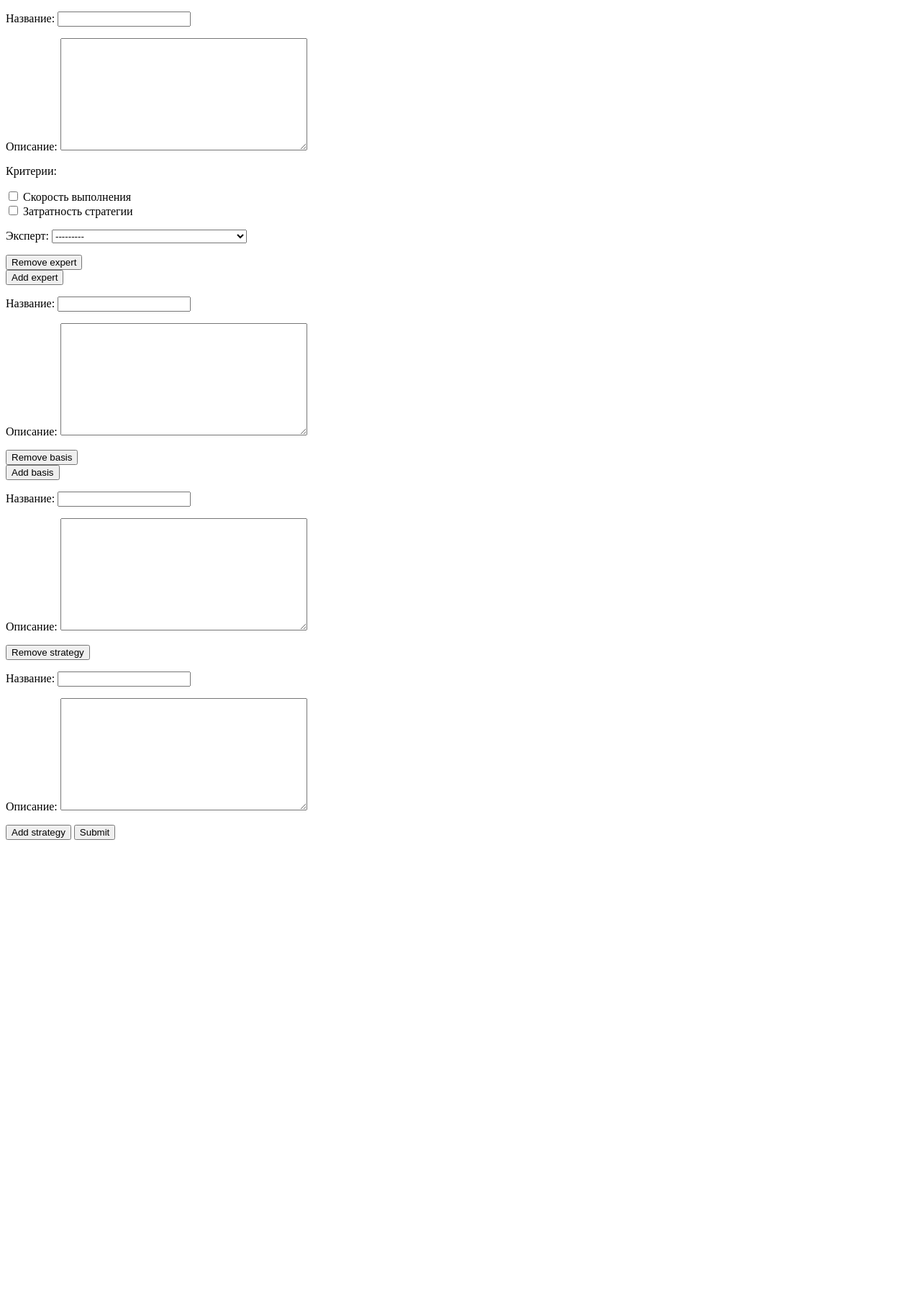
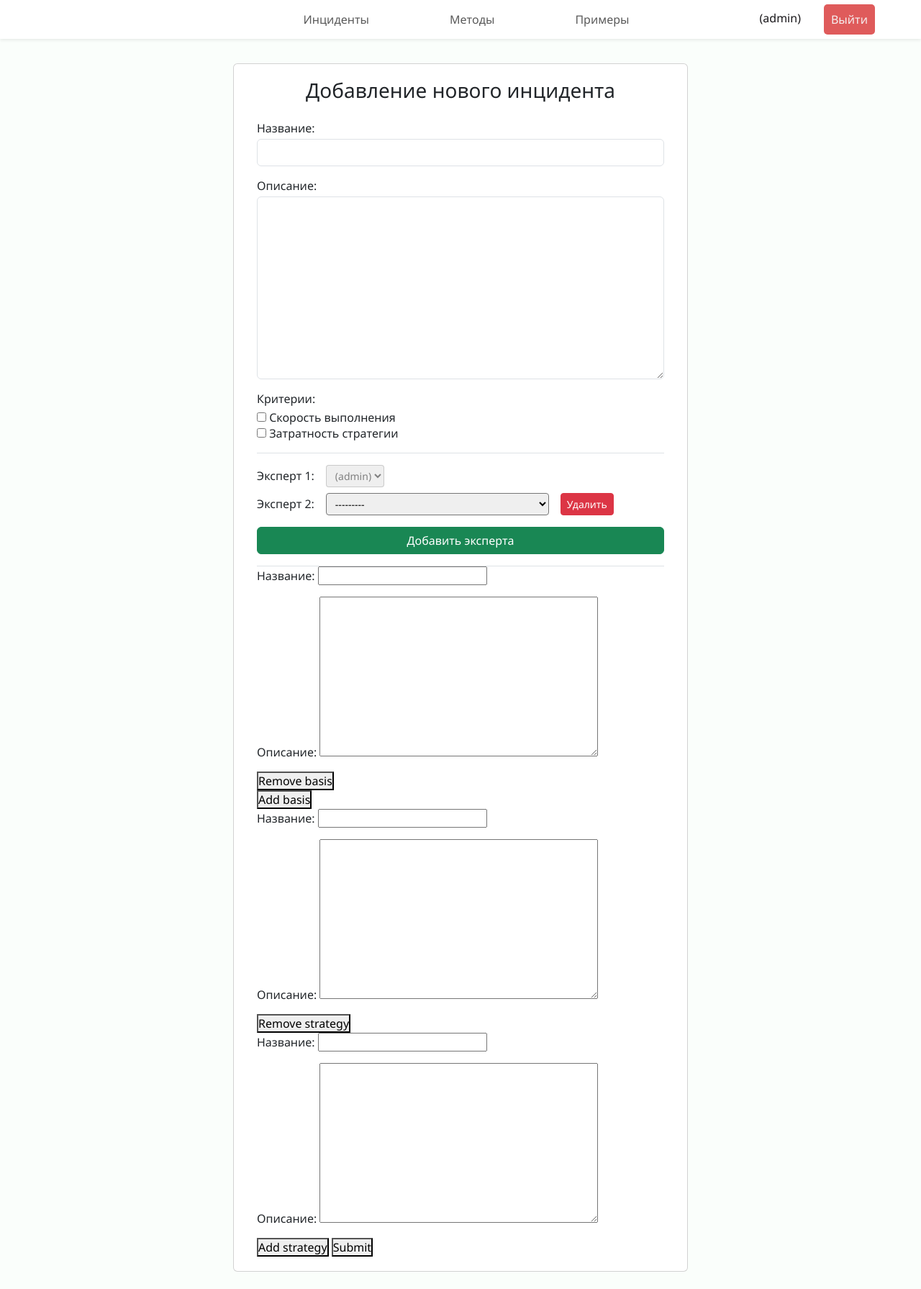
Before and after one commit to pdogger/vkr_incidents, a Django app: page /incident/create in a window 1280 px wide. Shown: the whole page at 72% size. Before the commit the page ends 1167 px from the top, so only its background shows below. Run offline with Django 5.2, Linux system fonts and the light colour scheme; a user stored in the database is signed in; data comes from the database, SQL or seed files in the repository; both versions use the stored data as it was before the commit.

Commit message:
incident_create page: incident + experts designed

```diff
--- a/vkr/incidents/forms.py
+++ b/vkr/incidents/forms.py
@@ -19,30 +19,27 @@ class LoginUserForm(AuthenticationForm):
 class IncidentForm(forms.ModelForm):
     criteries_list = forms.ModelMultipleChoiceField(
         queryset=Criteria.objects.all(),
-        widget=forms.CheckboxSelectMultiple,
+        widget=forms.CheckboxSelectMultiple(attrs={'class': 'mt-1'}),
         required=True,
-        label="Критерии"
+        label="Критерии",
     )
 
     class Meta:
         model = Incident
         fields = ['name', 'description']
-
-
-class IncidentExpertForm(forms.ModelForm):
-    class Meta:
-        model = IncidentExpert
-        fields = ['expert']
+        widgets = {
+            'name': forms.TextInput(attrs={'class': 'form-control mt-1'}),
+            'description': forms.Textarea(attrs={'class': 'form-control mt-1'})
+        }
 
 
 ExpertFormSet = forms.inlineformset_factory(
     Incident,
     IncidentExpert,
     fields=['expert'],
+    widgets = {'expert': forms.Select(attrs={'class': 'form-select-sm'})},
     extra=1,
-    max_num=6,
-    can_delete=False,
-    validate_max=True
+    can_delete=False
 )
 
 
--- a/vkr/incidents/static/incidents/css/style.css
+++ b/vkr/incidents/static/incidents/css/style.css
@@ -40,10 +40,6 @@ body {
     border-bottom: 2px solid #4b464ed3;
 }
 
-.card {
-    width: 40%;
-}
-
 .login-card {
     width: 20%;
 }
--- /dev/null
+++ b/vkr/incidents/static/incidents/js/incident_create.js
@@ -0,0 +1,60 @@
+$(document).ready(function() {
+    $('#add-expert').click(function() {
+        var form_idx = $('.expert-form').length;
+        if(form_idx + 1 == 6) {$('#add-expert').hide();}
+        var form_row = $()
+        var form = $('#empty-expert-form').html().replace(/__prefix__/g, form_idx);
+        $(
+            '<div class="expert-form d-flex align-items-center gap-3"'
+            + ' id="expert-form-' + form_idx + '">'
+            + '<span>Эксперт ' + (form_idx + 2) + ':</span>' + form
+            + '<button type="button" class="remove-expert btn btn-sm btn-danger">Удалить</button>'
+            + '</div>'
+        ).insertBefore('#add-expert');
+        $('#id_incidentexpert_set-TOTAL_FORMS').val(form_idx + 1);
+    });
+
+    $(document).on("click", ".remove-expert", function() {
+        parent = $(this).closest('.expert-form');
+        parent_id = parseInt(parent.attr("id").split('-')[2]);
+        parent.remove();
+
+        var form_idx = $('.expert-form').length;
+        for (var i = parent_id + 1; i <= form_idx; ++i) {
+            cur_el = $('#expert-form-' + i);
+            cur_el.attr('id', 'expert-form-' + (i - 1));
+            cur_el.children('span').text(cur_el.children('span').text().replace(i + 2, i + 1));
+            cur_el.children('select').attr('id', 'incidentexpert_set-' + (i - 1) + '-expert');
+            cur_el.children('select').attr('name', 'incidentexpert_set-' + (i - 1) + '-expert');
+        }
+
+        $('#id_incidentexpert_set-TOTAL_FORMS').val(form_idx);
+        if(form_idx + 1 != 6) {$('#add-expert').show();}
+    });
+
+    $('#add-basis').click(function() {
+        var form_idx = $('.basis-form').length;
+        var form = $('#empty-basis-form').html().replace(/__prefix__/g, form_idx);
+        $('.basis-formset').append('<div class="basis-form">' + form + '</div>');
+        $('#id_basis_set-TOTAL_FORMS').val(form_idx + 1);
+    });
+
+    $('.remove-basis').click(function() {
+        $('.basis-form').last().remove();
+        var forms = $('.basis-form').length;
+        $('#id_basis_set-TOTAL_FORMS').val(forms);
+    });
+
+    $('#add-strategy').click(function() {
+        var form_idx = $('.strategy-form').length;
+        var form = $('#empty-strategy-form').html().replace(/__prefix__/g, form_idx);
+        $('.strategy-formset').append('<div class="strategy-form">' + form + '</div>');
+        $('#id_strategy_set-TOTAL_FORMS').val(form_idx + 1);
+    });
+
+    $('.remove-strategy').click(function() {
+        $('.strategy-form').last().remove();
+        var forms = $('.strategy-form').length;
+        $('#id_strategy_set-TOTAL_FORMS').val(forms);
+    });
+});
--- a/vkr/incidents/templates/incidents/base.html
+++ b/vkr/incidents/templates/incidents/base.html
@@ -10,7 +10,11 @@
     <title>Решение инцидентов</title>
     <link href="https://cdn.jsdelivr.net/npm/bootstrap@5.3.3/dist/css/bootstrap.min.css" rel="stylesheet" integrity="sha384-QWTKZyjpPEjISv5WaRU9OFeRpok6YctnYmDr5pNlyT2bRjXh0JMhjY6hW+ALEwIH" crossorigin="anonymous">
     <link rel="stylesheet" href="https://cdn.jsdelivr.net/npm/bootstrap-icons@1.11.3/font/bootstrap-icons.min.css">
+    <link rel="stylesheet" href="{% static 'incidents/css/style.css' %}">
     {% block links %}
+    {% endblock %}
+
+    {% block scripts %}
     {% endblock %}
 </head>
 <body>
--- a/vkr/incidents/templates/incidents/examples.html
+++ b/vkr/incidents/templates/incidents/examples.html
@@ -1,9 +1,5 @@
 {% extends 'incidents/base.html' %}
 {% load static %}
-
-{% block links %}
-<link rel="stylesheet" href="{% static 'incidents/css/style.css' %}">
-{% endblock %}
 
 {% block header %}
 <header class="header fixed-top shadow-sm d-flex">
--- a/vkr/incidents/templates/incidents/incident_create.html
+++ b/vkr/incidents/templates/incidents/incident_create.html
@@ -1,76 +1,109 @@
-<!DOCTYPE html>
-<html>
-<head>
+{% extends 'incidents/base.html' %}
+{% load static %}
+
+{% block scripts %}
 <script src="https://code.jquery.com/jquery-3.6.0.min.js"></script>
-    <script>
-        $(document).ready(function() {
-            $('#add-expert').click(function() {
-                var form_idx = $('.expert-form').length;
-                var form = $('#empty-expert-form').html().replace(/__prefix__/g, form_idx);
-                $('.expert-formset').append('<div class="expert-form">' + form + '</div>');
-                $('#id_incidentexpert_set-TOTAL_FORMS').val(form_idx + 1);
-            });
+<script src="{% static "incidents/js/incident_create.js" %}"></script>
+{% endblock %}
 
-            $('.remove-expert').click(function() {
-                $('.expert-form').last().remove();
-                var forms = $('.expert-form').length;
-                $('#id_incidentexpert_set-TOTAL_FORMS').val(forms);
-            });
+{% block header %}
+<header class="header fixed-top shadow-sm d-flex">
+    <nav class="navbar navbar-expand-lg w-100">
+        <a class="navbar-brand" href="#"></a>
+        <div class="collapse navbar-collapse justify-content-center" id="navbarNav">
+        <ul class="navbar-nav ">
+            <li class="nav-item px-5"><a class="nav-link" href="{% url 'incidents' %}">Инциденты</a></li>
+            <li class="nav-item px-5"><a class="nav-link" href="{% url 'methods' %}">Методы</a></li>
+            <li class="nav-item px-5"><a class="nav-link" href="{% url 'examples' %}">Примеры</a></li>
+        </ul>
+        </div>
+        <ul class="navbar-nav position-fixed end-0 me-5 align-items-center">
+            <li class="nav-item px-3 text-end mb-1">
+                <div class="fullname">{{ request.user.get_full_name }}</div>
+                <div class="username">({{ request.user.get_username }})</div>
+            </li>
+            <li class="nav-item px-3">
+                <form action="{% url 'logout' %}" method="POST">
+                    {% csrf_token %}
+                    <button class="logout-btn" type="submit">Выйти</button>
+                </form>
+            </li>
+          </ul>
+    </nav>
+</header>
+{% endblock %}
 
-            $('#add-basis').click(function() {
-                var form_idx = $('.basis-form').length;
-                var form = $('#empty-basis-form').html().replace(/__prefix__/g, form_idx);
-                $('.basis-formset').append('<div class="basis-form">' + form + '</div>');
-                $('#id_basis_set-TOTAL_FORMS').val(form_idx + 1);
-            });
-
-            $('.remove-basis').click(function() {
-                $('.basis-form').last().remove();
-                var forms = $('.basis-form').length;
-                $('#id_basis_set-TOTAL_FORMS').val(forms);
-            });
-
-            $('#add-strategy').click(function() {
-                var form_idx = $('.strategy-form').length;
-                var form = $('#empty-strategy-form').html().replace(/__prefix__/g, form_idx);
-                $('.strategy-formset').append('<div class="strategy-form">' + form + '</div>');
-                $('#id_strategy_set-TOTAL_FORMS').val(form_idx + 1);
-            });
-
-            $('.remove-strategy').click(function() {
-                $('.strategy-form').last().remove();
-                var forms = $('.strategy-form').length;
-                $('#id_strategy_set-TOTAL_FORMS').val(forms);
-            });
-        });
-    </script>
-</head>
-<body>
+{% block content %}
+<div class="cards d-flex p-2 flex-column align-items-center">
+    <div class="col-lg-6 col-xxl-5 card mb-3">
+        <div class="card-body mx-3 my-1">
             <form method="post">
                 {% csrf_token %}
-        {{ incident_form.as_p }}
-        <div class="expert-formset">
-            {{ expert_formset.management_form }}
-            <div id="empty-expert-form" style="display:none;">
-                {{ expert_formset.empty_form.as_p }}
+                <h3 class="mb-4	text-center">Добавление нового инцидента</h3>
+                <div class="border-bottom">
+                    {% if incident_form.non_field_errors %}
+                    <div class="alert alert-danger p-2 mb-1 mt-2">
+                        {{ incident_form.non_field_errors|first }}
                     </div>
-            {% for form in expert_formset.forms %}
-                <div class="expert-form">
-                    {{ form.as_p }}
-                    {% if forloop.first %}
-                        <button type="button" class="remove-expert">Remove expert</button>
                     {% endif %}
+                    {% for field in incident_form %}
+                        {% if field.errors %}
+                            <div class="alert alert-danger p-2 mb-1 mt-4">
+                                {{ field.errors|first }}
+                            </div>
+                        {% endif %}
+                        <div class="mb-3">
+                            {{ field.label_tag }}
+                            {{ field }}
                         </div>
                     {% endfor %}
                 </div>
-        <button type="button" id="add-expert">Add expert</button>
+                <div class="expert-formset py-3 border-bottom d-flex flex-column gap-2">
+                    {{ expert_formset.management_form }}
+                    <div id="empty-expert-form" style="display:none;">
+                        {{ expert_formset.empty_form.expert }}
+                    </div>
+
+                    <div class="d-flex align-items-center gap-3">
+                        <span>Эксперт 1:</span>
+                        <select name="creator-expert" class="form-select-sm" disabled>
+                            <option value="" selected="">{{ request.user.get_full_name }} ({{ request.user.get_username }})</option>
+                          </select>
+                    </div>
+
+                    {% for form in expert_formset.forms %}
+                        {% if form.non_field_errors %}
+                            <div class="alert alert-danger p-2 mb-1 mt-4">
+                                {{ form.non_field_errors|first }}
+                            </div>
+                        {% endif %}
+                        <div class="expert-form d-flex align-items-center gap-3" id="expert-form-{{ forloop.counter0 }}">
+                            <span>Эксперт {{ forloop.counter|add:1 }}:</span>
+                            {{ form.expert }}
+                            <button type="button" class="remove-expert btn btn-sm btn-danger">Удалить</button>
+                        </div>
+                    {% endfor %}
+                    <button type="button" class="btn btn-success mt-2" id="add-expert">Добавить эксперта</button>
+                </div>
 
                 <div class="basis-formset">
                     {{ basis_formset.management_form }}
                     <div id="empty-basis-form" style="display:none;">
                         {{ basis_formset.empty_form.as_p }}
                     </div>
+
+                    {% if basis_formset.non_form_errors %}
+                            <div class="alert alert-danger p-2 mb-1 mt-4">
+                                {{ basis_formset.non_form_errors|first }}
+                            </div>
+                    {% endif %}
+
                     {% for form in basis_formset.forms %}
+                        {% if form.non_field_errors %}
+                            <div class="alert alert-danger p-2 mb-1 mt-4">
+                                {{ form.non_field_errors|first }}
+                            </div>
+                        {% endif %}
                         <div class="basis-form">
                             {{ form.as_p }}
                             {% if forloop.first %}
@@ -86,7 +119,19 @@
                     <div id="empty-strategy-form" style="display:none;">
                         {{ strategy_formset.empty_form.as_p }}
                     </div>
+
+                    {% if strategy_formset.non_form_errors %}
+                            <div class="alert alert-danger p-2 mb-1 mt-4">
+                                {{ strategy_formset.non_form_errors|first }}
+                            </div>
+                    {% endif %}
+
                     {% for form in strategy_formset.forms %}
+                        {% if form.non_field_errors %}
+                            <div class="alert alert-danger p-2 mb-1 mt-4">
+                                {{ form.non_field_errors|first }}
+                            </div>
+                        {% endif %}
                         <div class="strategy-form">
                             {{ form.as_p }}
                             {% if forloop.first %}
@@ -99,5 +144,7 @@
 
                 <button type="submit">Submit</button>
             </form>
-</body>
-</html>
+        </div>
+    </div>
+</div>
+{% endblock %}
--- a/vkr/incidents/templates/incidents/incidents.html
+++ b/vkr/incidents/templates/incidents/incidents.html
@@ -1,9 +1,5 @@
 {% extends 'incidents/base.html' %}
 {% load static %}
-
-{% block links %}
-<link rel="stylesheet" href="{% static 'incidents/css/style.css' %}">
-{% endblock %}
 
 {% block header %}
 <header class="header fixed-top shadow-sm d-flex">
@@ -38,7 +34,7 @@
 {% block content %}
 <div class="cards d-flex p-2 flex-column align-items-center">
     {% for incident in incidents %}
-    <div class="card mb-3 {% if incident.is_expert == 1 %}border-success{% endif %}">
+    <div class="col-lg-6 col-xxl-5 card mb-3 {% if incident.is_expert == 1 %}border-success{% endif %}">
         <div class="card-body m-2 mb-1">
           <h5 class="card-title">{{ incident.name|truncatechars:120 }}</h5>
           <p class="card-text">{{ incident.description|linebreaks|truncatechars:360 }}</p>
--- a/vkr/incidents/templates/incidents/methods.html
+++ b/vkr/incidents/templates/incidents/methods.html
@@ -1,9 +1,5 @@
 {% extends 'incidents/base.html' %}
 {% load static %}
-
-{% block links %}
-<link rel="stylesheet" href="{% static 'incidents/css/style.css' %}">
-{% endblock %}
 
 {% block header %}
 <header class="header fixed-top shadow-sm d-flex">
--- a/vkr/incidents/views.py
+++ b/vkr/incidents/views.py
@@ -50,13 +50,19 @@ def incidents_list(request) -> HttpResponse:
 
 @login_required(login_url='login')
 def incident_create(request) -> HttpResponseRedirect | HttpResponse:
-    if request.method == 'POST':
+    if request.method == 'GET':
+        incident_form = IncidentForm()
+        expert_formset = ExpertFormSet()
+        basis_formset = BasisFormSet()
+        strategy_formset = StrategyFormSet()
+    elif request.method == 'POST':
         incident_form = IncidentForm(request.POST)
         expert_formset = ExpertFormSet(request.POST)
         basis_formset = BasisFormSet(request.POST)
         strategy_formset = StrategyFormSet(request.POST)
 
-        if incident_form.is_valid() and expert_formset.is_valid():
+        if all([incident_form.is_valid(), expert_formset.is_valid(),
+                basis_formset.is_valid(), strategy_formset.is_valid()]):
             incident = incident_form.save(commit=False)
             incident.created_at = timezone.now()
             incident.creator = Expert.objects.filter(user=request.user).first()
@@ -91,11 +97,6 @@ def incident_create(request) -> HttpResponseRedirect | HttpResponse:
                 strategy.save()
 
             return redirect('incidents')
-    elif request.method == 'GET':
-        incident_form = IncidentForm()
-        expert_formset = ExpertFormSet()
-        basis_formset = BasisFormSet()
-        strategy_formset = StrategyFormSet()
     return render(request, 'incidents/incident_create.html',
                   {'incident_form': incident_form, 'expert_formset': expert_formset,
                    'basis_formset': basis_formset, 'strategy_formset': strategy_formset})
```
Also changed, not shown: vkr/incidents/templates/incidents/incident.html (+6 -9 lines), vkr/db.sqlite3 (deleted). Lines whose indentation alone changed are shown as unchanged.
